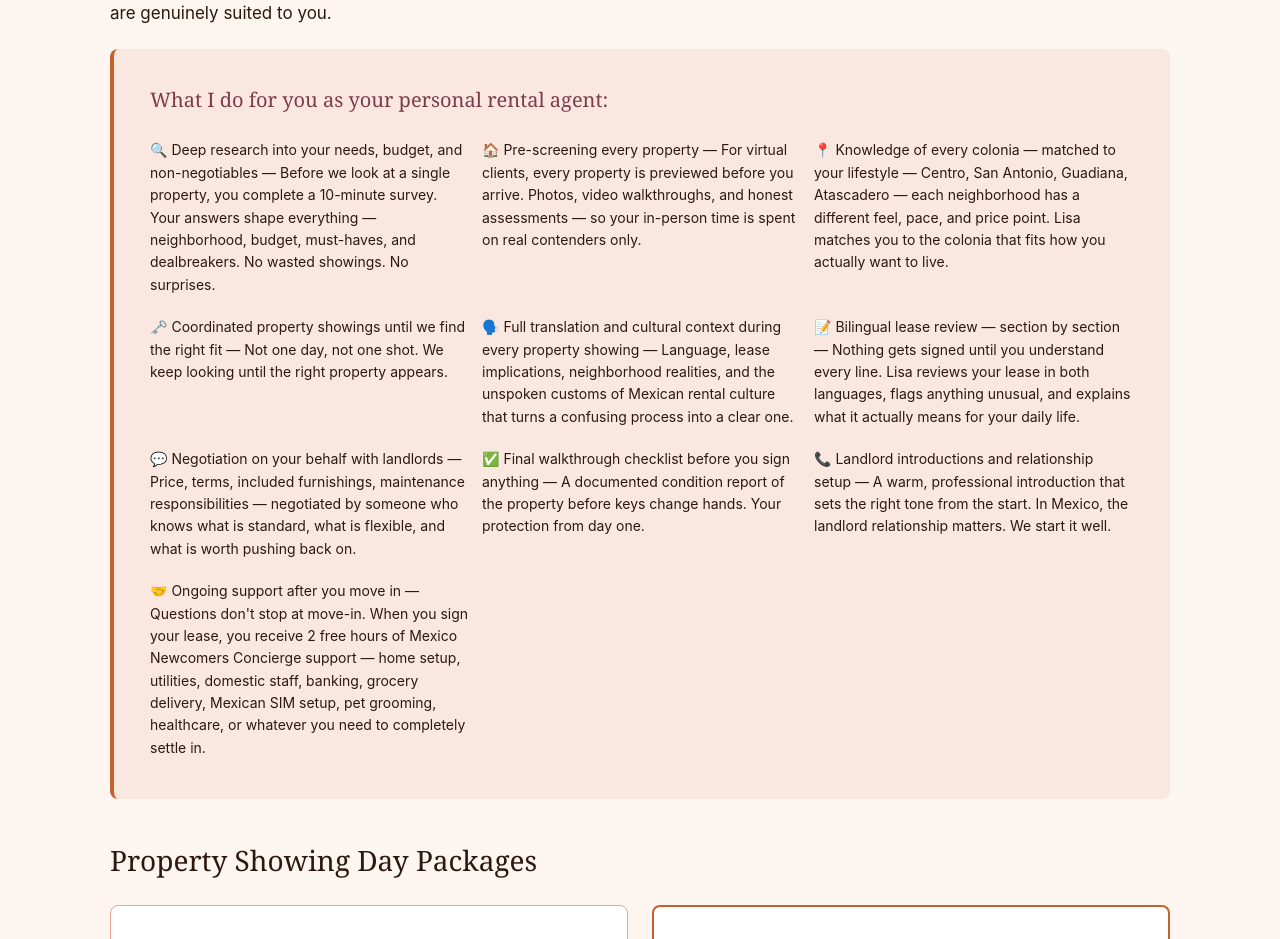
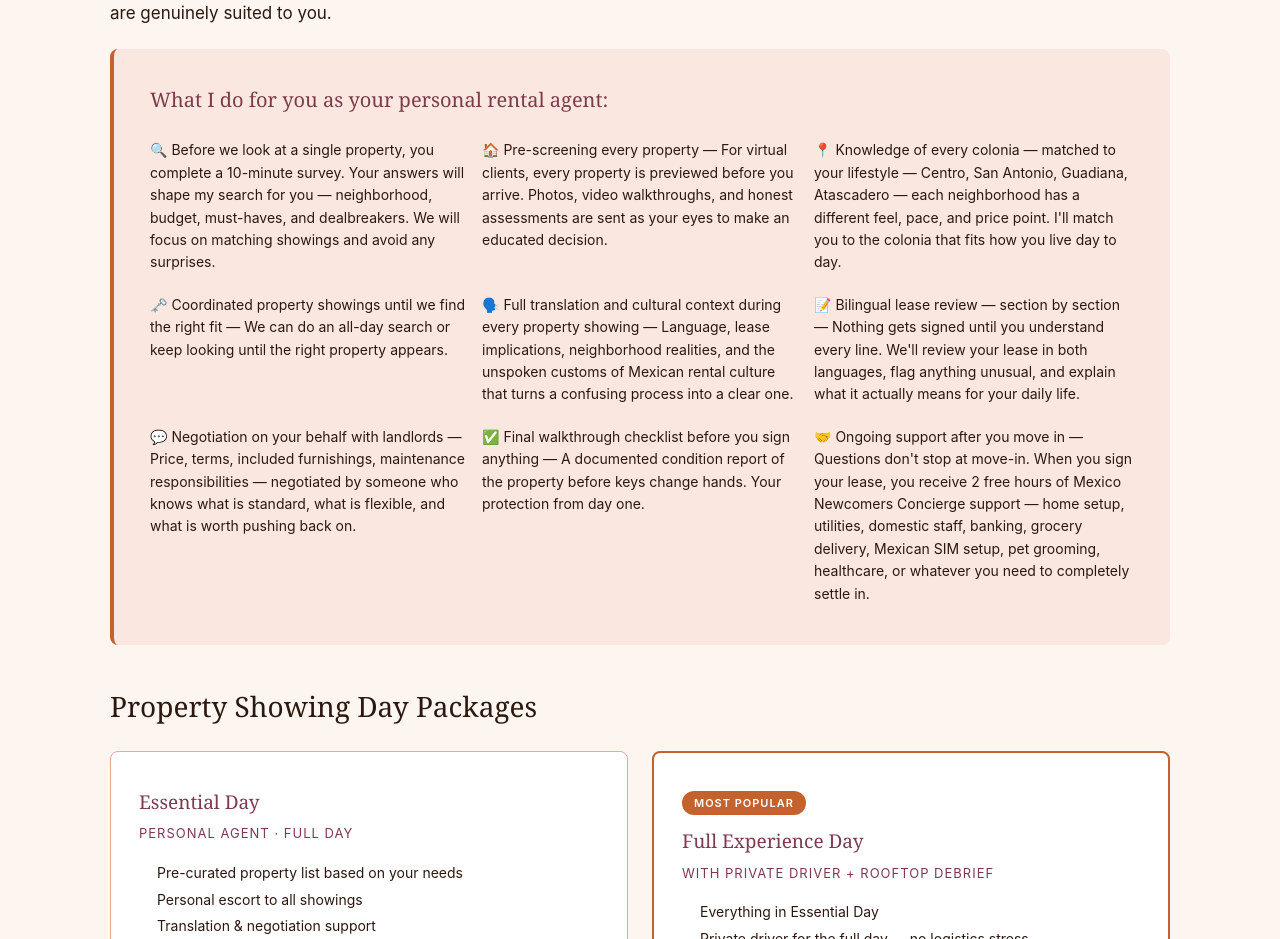
Before and after one commit to IntheknowMX/intheknowmx.com, a Next.js app: page / in a window 1280 px wide. Shown: the part 10820-11759 px from the top of the page. Built offline with nearby package versions, Linux system fonts and the light colour scheme.

Commit message:
Refresh Rentals agent list with updated service descriptions

```diff
--- a/app/page.tsx
+++ b/app/page.tsx
@@ -568,15 +568,14 @@ export default function Home() {
             </h3>
             <div style={{ display: 'grid', gridTemplateColumns: 'repeat(auto-fit, minmax(260px, 1fr))', gap: '12px' }}>
               {[
-                '🔍 Deep research into your needs, budget, and non-negotiables — Before we look at a single property, you complete a 10-minute survey. Your answers shape everything — neighborhood, budget, must-haves, and dealbreakers. No wasted showings. No surprises.',
-                '🏠 Pre-screening every property — For virtual clients, every property is previewed before you arrive. Photos, video walkthroughs, and honest assessments — so your in-person time is spent on real contenders only.',
-                '📍 Knowledge of every colonia — matched to your lifestyle — Centro, San Antonio, Guadiana, Atascadero — each neighborhood has a different feel, pace, and price point. Lisa matches you to the colonia that fits how you actually want to live.',
-                '🗝️ Coordinated property showings until we find the right fit — Not one day, not one shot. We keep looking until the right property appears.',
+                '🔍 Before we look at a single property, you complete a 10-minute survey. Your answers will shape my search for you — neighborhood, budget, must-haves, and dealbreakers. We will focus on matching showings and avoid any surprises.',
+                '🏠 Pre-screening every property — For virtual clients, every property is previewed before you arrive. Photos, video walkthroughs, and honest assessments are sent as your eyes to make an educated decision.',
+                '📍 Knowledge of every colonia — matched to your lifestyle — Centro, San Antonio, Guadiana, Atascadero — each neighborhood has a different feel, pace, and price point. I\'ll match you to the colonia that fits how you live day to day.',
+                '🗝️ Coordinated property showings until we find the right fit — We can do an all-day search or keep looking until the right property appears.',
                 '🗣️ Full translation and cultural context during every property showing — Language, lease implications, neighborhood realities, and the unspoken customs of Mexican rental culture that turns a confusing process into a clear one.',
-                '📝 Bilingual lease review — section by section — Nothing gets signed until you understand every line. Lisa reviews your lease in both languages, flags anything unusual, and explains what it actually means for your daily life.',
+                '📝 Bilingual lease review — section by section — Nothing gets signed until you understand every line. We\'ll review your lease in both languages, flag anything unusual, and explain what it actually means for your daily life.',
                 '💬 Negotiation on your behalf with landlords — Price, terms, included furnishings, maintenance responsibilities — negotiated by someone who knows what is standard, what is flexible, and what is worth pushing back on.',
                 '✅ Final walkthrough checklist before you sign anything — A documented condition report of the property before keys change hands. Your protection from day one.',
-                '📞 Landlord introductions and relationship setup — A warm, professional introduction that sets the right tone from the start. In Mexico, the landlord relationship matters. We start it well.',
                 '🤝 Ongoing support after you move in — Questions don\'t stop at move-in. When you sign your lease, you receive 2 free hours of Mexico Newcomers Concierge support — home setup, utilities, domestic staff, banking, grocery delivery, Mexican SIM setup, pet grooming, healthcare, or whatever you need to completely settle in.',
               ].map((item) => (
                 <p key={item} style={{ fontSize: '14px', color: '#2C1810', margin: '4px 0', lineHeight: '1.6' }}>{item}</p>
```
